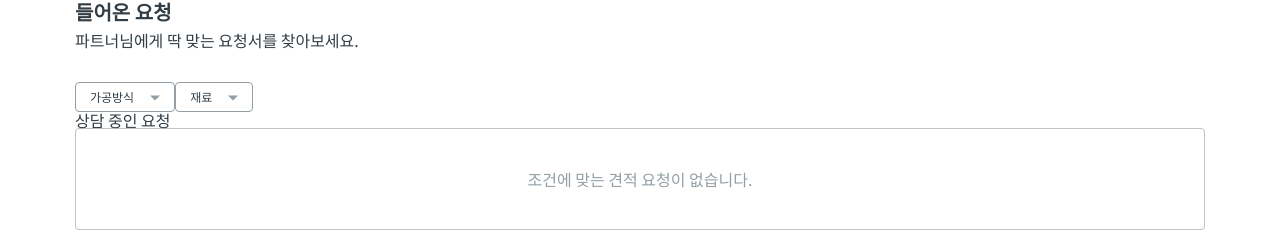
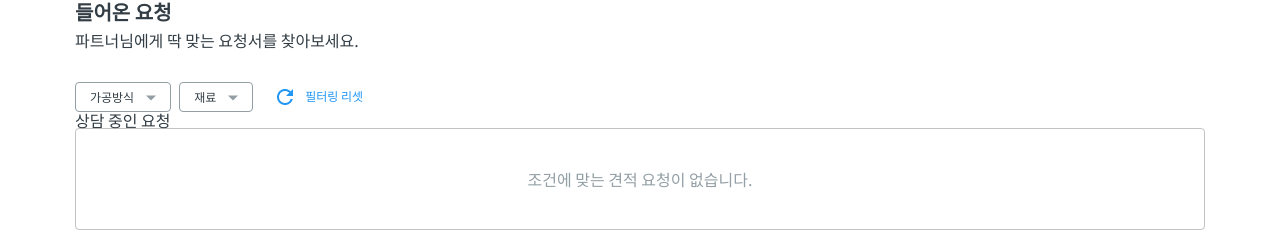
Before and after one commit to jch1223/ateamventures, a React (Create React App) app: page / in a window 1280 px wide. Shown: the part 114-346 px from the top of the page. Built offline with nearby package versions, Linux system fonts and the light colour scheme.

Commit message:
feat: filter header layout

```diff
--- a/src/components/Select.tsx
+++ b/src/components/Select.tsx
@@ -1,7 +1,8 @@
-import React, { ChangeEvent, useEffect, useRef, useState } from "react";
-import styled from "styled-components";
+import React, { useEffect, useRef, useState } from "react";
+import styled, { css } from "styled-components";
 
 import arrowImg from "../assets/images/arrow.png";
+import whiteArrowImg from "../assets/images/white-arrow.png";
 
 interface SelectProps {
   summary: string;
@@ -14,6 +15,7 @@ function Select({ summary, options, filteredOptionsHandler }: SelectProps) {
   const [checkedList, setCheckedList] = useState(
     Array(options.length).fill(false)
   );
+  const countChecked = checkedList.filter((item) => item).length;
 
   const select = useRef<HTMLDivElement>(null);
 
@@ -47,8 +49,18 @@ function Select({ summary, options, filteredOptionsHandler }: SelectProps) {
 
   return (
     <SelectWrap ref={select}>
-      <SelectStyled onClick={() => setShowOption(!showOption)}>
-        <span>{summary}</span> <img src={arrowImg} alt="arrow drop down" />
+      <SelectStyled
+        isFiltered={!!countChecked}
+        onClick={() => setShowOption(!showOption)}
+      >
+        <span>
+          {summary}
+          {!!countChecked && `(${countChecked})`}
+        </span>
+        <img
+          src={!countChecked ? arrowImg : whiteArrowImg}
+          alt="arrow drop down"
+        />
       </SelectStyled>
 
       {showOption && (
@@ -110,13 +122,25 @@ const OptionWrap = styled.div`
   position: relative;
 `;
 
-const SelectStyled = styled.div`
+const SelectStyled = styled.div<{ isFiltered: boolean }>`
   padding: 6px 14px;
   background: ${({ theme }) => theme.palette.white};
   border: 1px solid ${({ theme }) => theme.palette.gray};
   border-radius: 4px;
   font-family: Roboto;
   cursor: pointer;
+
+  ${({ isFiltered, theme }) => {
+    if (isFiltered) {
+      return css`
+        background: ${theme.palette.darkenBlue};
+        color: ${theme.palette.white};
+      `;
+    }
+    return css`
+      background: ${theme.palette.white};
+    `;
+  }}
 
   span {
     font-size: 12px;
@@ -135,6 +159,10 @@ const SelectStyled = styled.div`
 const SelectWrap = styled.div`
   display: inline-flex;
   flex-direction: column;
+
+  & + & {
+    margin-left: 8px;
+  }
 `;
 
 export default Select;
--- a/src/pages/Home.tsx
+++ b/src/pages/Home.tsx
@@ -1,4 +1,4 @@
-import React, { ChangeEvent, useEffect, useState } from "react";
+import React, { useEffect, useState } from "react";
 import styled from "styled-components";
 
 import { getEstimates } from "../api/requests";
@@ -7,6 +7,10 @@ import useFetch from "../hooks/useFetch";
 import Layout from "../layouts/Layout";
 import EstimateCard, { EstimateType } from "../components/EstimateCard";
 import Select from "../components/Select";
+
+import refreshImg from "../assets/images/refresh.png";
+
+const METHODS = ["밀링", "선반"];
 
 function Home() {
   const { data: estimatesData, isError, error } = useFetch(getEstimates);
@@ -25,6 +29,11 @@ function Home() {
     console.log(filteredMaterial);
   }, [filteredMethod, filteredMaterial]);
 
+  const resetFiltered = () => {
+    setFilteredMethod([]);
+    setFilteredMaterial([]);
+  };
+
   return (
     <Layout>
       <TopContent>
@@ -33,10 +42,12 @@ function Home() {
       </TopContent>
 
       <article>
+        <section>
+          <SelectWrap>
             <div>
               <Select
                 summary="가공방식"
-            options={["밀링", "선반"]}
+                options={METHODS}
                 filteredOptionsHandler={(data) => setFilteredMethod(data)}
               />
               <Select
@@ -44,8 +55,15 @@ function Home() {
                 options={["알루미늄", "탄소강", "구리", "합금강", "강철"]}
                 filteredOptionsHandler={(data) => setFilteredMaterial(data)}
               />
+            </div>
+            <FilteringReset onClick={resetFiltered}>
+              <img src={refreshImg} alt="refresh" />
+              <span>필터링 리셋</span>
+            </FilteringReset>
+          </SelectWrap>
+
           <div>상담 중인 요청</div>
-        </div>
+        </section>
 
         {!estimatesData && <NoData>조건에 맞는 견적 요청이 없습니다.</NoData>}
         <EstimatesWrap>
@@ -57,6 +75,24 @@ function Home() {
     </Layout>
   );
 }
+
+const FilteringReset = styled.div`
+  display: flex;
+  align-items: center;
+  margin-left: 24px;
+  cursor: pointer;
+
+  span {
+    margin-left: 12px;
+    margin-bottom: 2px;
+    font-size: 12px;
+    color: ${({ theme }) => theme.palette.blue};
+  }
+`;
+
+const SelectWrap = styled.div`
+  display: flex;
+`;
 
 const NoData = styled.div`
   display: flex;
```
Also changed, not shown: src/assets/images/refresh.png (added), src/assets/images/white-arrow.png (added). Lines whose indentation alone changed are shown as unchanged.
